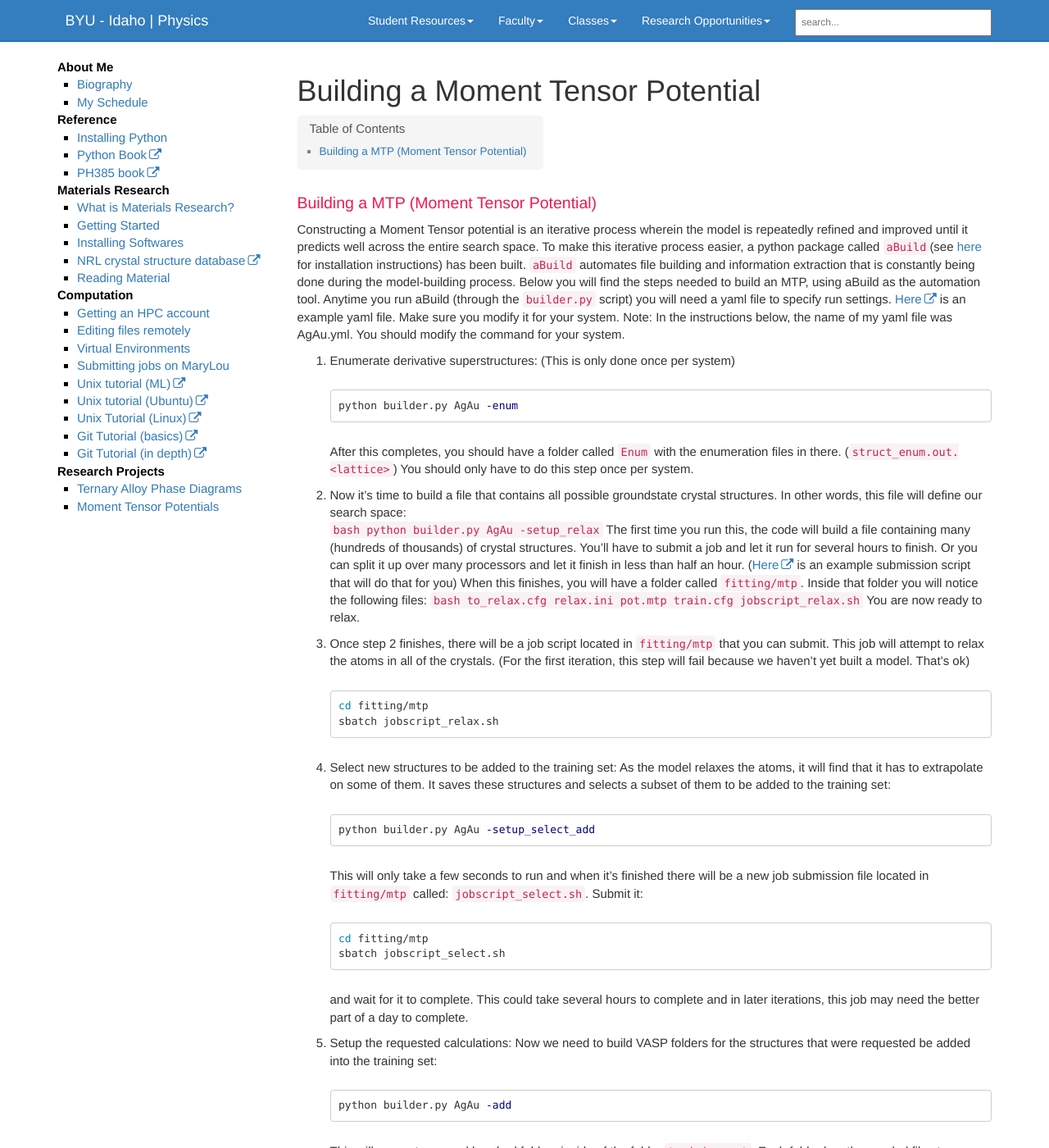
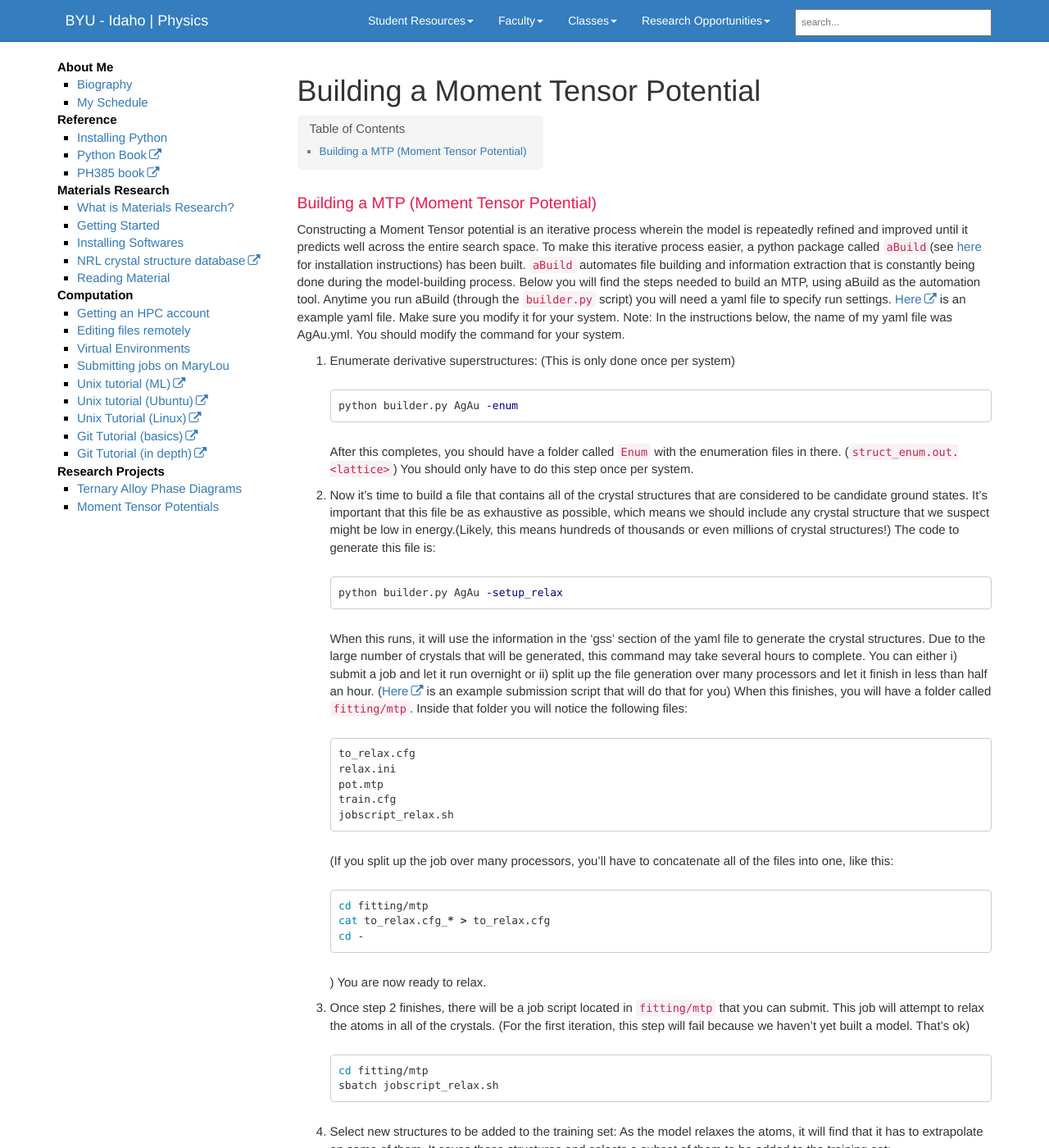
Before and after one commit to byui-physics/main, a Jekyll site: the page built from pages/Faculty/NelsonL/materialsResearch/MTP.md, in a window 1280 px wide and 1400 px high. Shown: the whole window at 82% size. Built offline with Jekyll 4.4.1, drawn with Linux system fonts in a browser that asks for light colours; comment, search, counter and statistics services are not loaded.

Commit message:
Addding content to the setup relax section

````diff
--- a/pages/Faculty/NelsonL/materialsResearch/MTP.md
+++ b/pages/Faculty/NelsonL/materialsResearch/MTP.md
@@ -29,19 +29,40 @@ After this completes, you should have a folder called `Enum` with the
 enumeration files in there. (`struct_enum.out.<lattice>`)  You should
 only have to do this step once per system.
 
-2. Now it's time to build a file that contains all possible
-groundstate crystal structures.  In other words, this file will
-define our search space:
-```bash python builder.py AgAu -setup_relax ``` The first time you run
-this, the code will build a file containing many (hundreds of
-thousands) of crystal structures.  You'll have to submit a job and let
-it run for several hours to finish.  Or you can split it up over many
-processors and let it finish in less than half an hour.
-([Here][setupRelaxSubmission] is an example submission script that
-will do that for you) When this finishes, you will have a folder
-called `fitting/mtp`.  Inside that folder you will notice the
-following files: ```bash to_relax.cfg relax.ini pot.mtp train.cfg
-jobscript_relax.sh ```
+2. Now it's time to build a file that contains all of the crystal
+structures that are considered to be candidate ground states.  It's
+important that this file be as exhaustive as possible, which means we
+should include any crystal structure that we suspect might be low in
+energy.(Likely, this means hundreds of thousands or even millions of
+crystal structures!)  The code to generate this file is:
+```bash
+python builder.py AgAu -setup_relax
+```
+When this runs, it
+will use the information in the 'gss' section of the yaml file to
+generate the crystal structures. Due to the large number of crystals
+that will be generated, this command may take several hours to
+complete.  You can either i) submit a job and let it run overnight or
+ii) split up the file generation over many processors and let it
+finish in less than half an hour.  ([Here][setupRelaxSubmission] is an
+example submission script that will do that for you) When this
+finishes, you will have a folder called `fitting/mtp`.  Inside that
+folder you will notice the following files:
+```bash
+to_relax.cfg
+relax.ini
+pot.mtp
+train.cfg
+jobscript_relax.sh
+```
+(If you split up the job over many processors, you'll have to
+concatenate all of the files into one, like this:
+```bash
+cd fitting/mtp
+cat to_relax.cfg_* > to_relax.cfg
+cd -
+```
+)
 You are now ready to relax.
 
 3. Once step 2 finishes, there will be a job script located in `fitting/mtp`
````
